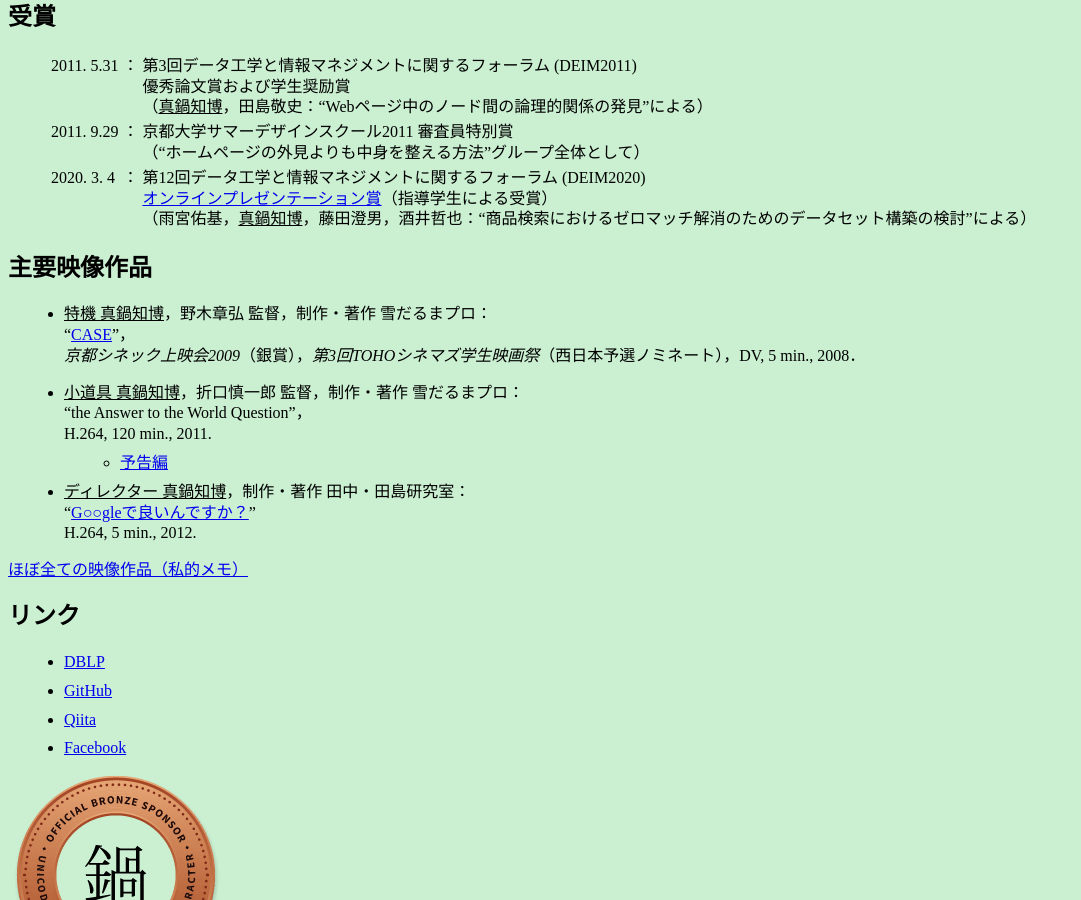
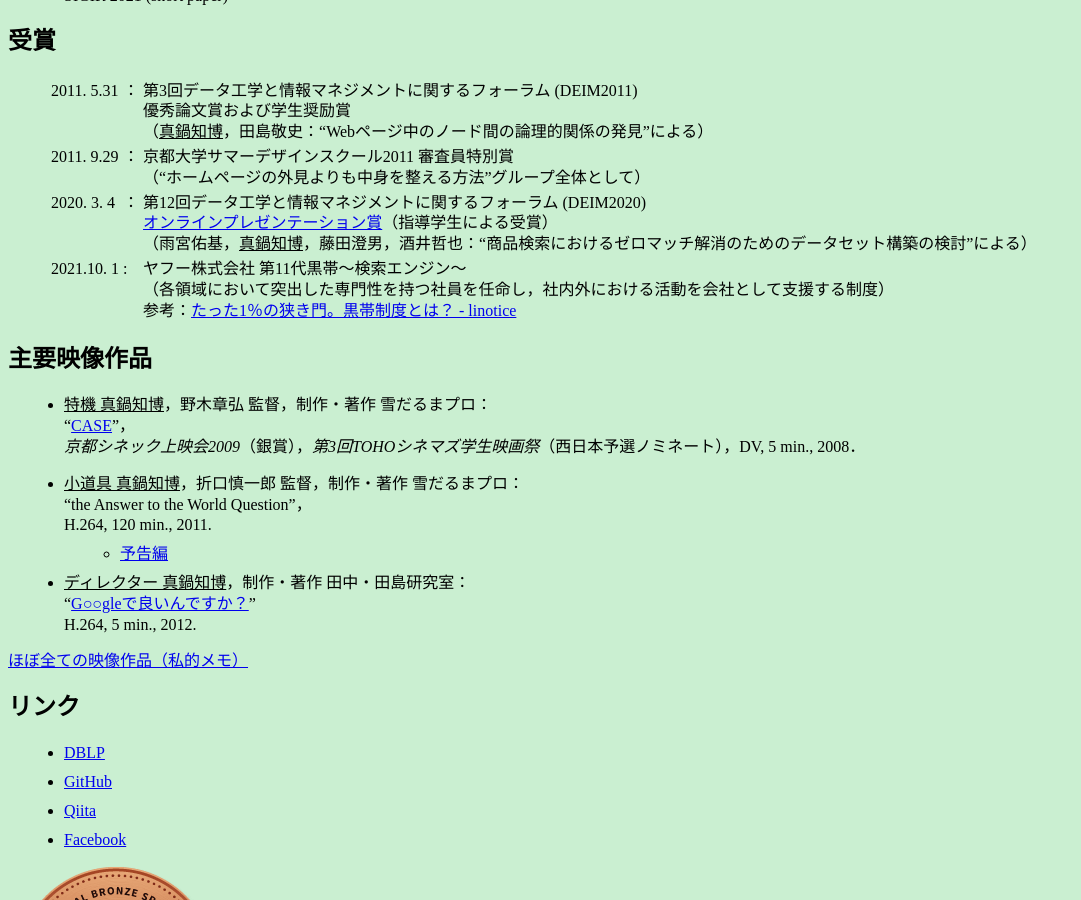
Before and after one commit to tmanabe/tmanabe.github.io, a Jekyll site: the page built from index-jp.md, in a window 1280 px wide and 900 px high, scrolled down 2411 px. Shown: the whole window, without its empty margins (0-1081 px from the left). Built offline with Jekyll 4.4.1, drawn with Linux system fonts in a browser that asks for light colours; some of the changed text lies outside the part shown.

Commit message:
42nd commit

```diff
--- a/index-jp.md
+++ b/index-jp.md
@@ -47,7 +47,8 @@
 |2018 (H30). 4. 1|-|2019 (H31). 3.31|：|同社 テクノロジーグループ データ＆サイエンスソリューション統括本部|
 |2019 (H31). 4. 1|-|現在            |：|同グループ サイエンス統括本部|
 |2019  (R1).10. 1| |                |：|Zホールディングス株式会社（旧ヤフー株式会社）よりヤフー株式会社が労働契約を承継|
-|2020  (R2).11. 1|-|現在            |：|[株式会社ZOZOテクノロジーズ](https://tech.zozo.com/)|
+|2020  (R2).11. 1|-|2021  (R3). 9.30|：|[株式会社ZOZOテクノロジーズ](https://tech.zozo.com/)|
+|2021  (R3).10. 1|-|現在            |：|[株式会社ZOZO](https://corp.zozo.com/)|
 
 
 ## その他の活動
@@ -88,6 +89,7 @@
 |2011. 5.31|：|第3回データ工学と情報マネジメントに関するフォーラム (DEIM2011)<br />優秀論文賞および学生奨励賞<br />（<u>真鍋知博</u>，田島敬史：“Webページ中のノード間の論理的関係の発見”による）|
 |2011. 9.29|：|京都大学サマーデザインスクール2011 審査員特別賞<br />（“ホームページの外見よりも中身を整える方法”グループ全体として）|
 |2020. 3. 4|：|第12回データ工学と情報マネジメントに関するフォーラム (DEIM2020)<br />[オンラインプレゼンテーション賞](https://db-event.jpn.org/deim2020/post/awards.html)（指導学生による受賞）<br />（雨宮佑基，<u>真鍋知博</u>，藤田澄男，酒井哲也：“商品検索におけるゼロマッチ解消のためのデータセット構築の検討”による）|
+|2021.10. 1|:|ヤフー株式会社 第11代黒帯～検索エンジン～<br/>（各領域において突出した専門性を持つ社員を任命し，社内外における活動を会社として支援する制度）<br/>参考：[たった1％の狭き門。黒帯制度とは？ - linotice](https://about.yahoo.co.jp/hr/linotice/20170119.html)|
 
 
 ## 主要映像作品
```
Also changed, not shown: other parts of index-jp.md (+1 -1 lines), index.md (+3 -2 lines).
